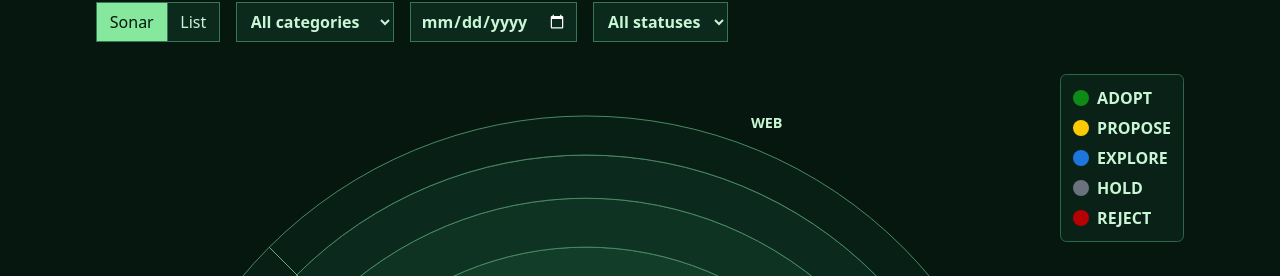
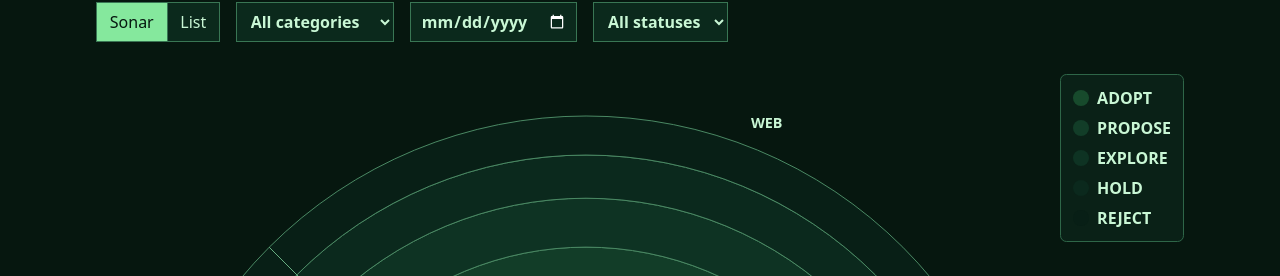
Before and after one commit to sixfeetup/GH-Tech-Sonar, a React (Vite) app in the folder web/: page / in a window 1280 px wide. Shown: the part 158-434 px from the top of the page. Built offline with nearby package versions, Linux system fonts and the light colour scheme.

Commit message:
Fix legend colors to match Sonar bands

```diff
--- a/web/src/sonar/SonarView.tsx
+++ b/web/src/sonar/SonarView.tsx
@@ -9,13 +9,9 @@ import {
   type SonarPlacement,
 } from "./geometry";
 
-export const STATUS_COLORS: Record<Status, string> = {
-  REJECT: "#b60205",
-  HOLD: "#6a737d",
-  EXPLORE: "#1d76db",
-  PROPOSE: "#fbca04",
-  ADOPT: "#0e8a16",
-};
+function statusClass(status: Status): string {
+  return `status-${status.toLowerCase()}`;
+}
 
 interface SonarViewProps {
   items: SonarItem[];
@@ -96,7 +92,7 @@ export function SonarView({ items }: SonarViewProps) {
             {layout.bands.map((band) => (
               <path
                 aria-label={`${band.status} band`}
-                className="sonar-band"
+                className={`sonar-band ${statusClass(band.status)}`}
                 d={bandPath(band)}
                 data-status-band={band.status}
                 key={band.status}
@@ -197,8 +193,7 @@ export function SonarView({ items }: SonarViewProps) {
           <li key={status}>
             <span
               aria-hidden="true"
-              className="sonar-key-swatch"
-              style={{ backgroundColor: STATUS_COLORS[status] }}
+              className={`sonar-key-swatch ${statusClass(status)}`}
             />
             {status}
           </li>
--- a/web/src/styles.css
+++ b/web/src/styles.css
@@ -112,29 +112,30 @@ select {
   height: auto;
 }
 
+.status-adopt {
+  --status-color: #174a2c;
+}
+
+.status-propose {
+  --status-color: #123d28;
+}
+
+.status-explore {
+  --status-color: #0e3323;
+}
+
+.status-hold {
+  --status-color: #0b291d;
+}
+
+.status-reject {
+  --status-color: #081f16;
+}
+
 .sonar-band {
+  fill: var(--status-color);
   stroke: #4b8964;
   stroke-width: 1;
-}
-
-.sonar-band[data-status-band="ADOPT"] {
-  fill: #174a2c;
-}
-
-.sonar-band[data-status-band="PROPOSE"] {
-  fill: #123d28;
-}
-
-.sonar-band[data-status-band="EXPLORE"] {
-  fill: #0e3323;
-}
-
-.sonar-band[data-status-band="HOLD"] {
-  fill: #0b291d;
-}
-
-.sonar-band[data-status-band="REJECT"] {
-  fill: #081f16;
 }
 
 .category-separator {
@@ -193,6 +194,7 @@ select {
   width: 1rem;
   height: 1rem;
   border-radius: 50%;
+  background: var(--status-color);
 }
 
 .sonar-empty,
```
Also changed, not shown: 1 other file (tests, documents, lock files or other folders).
